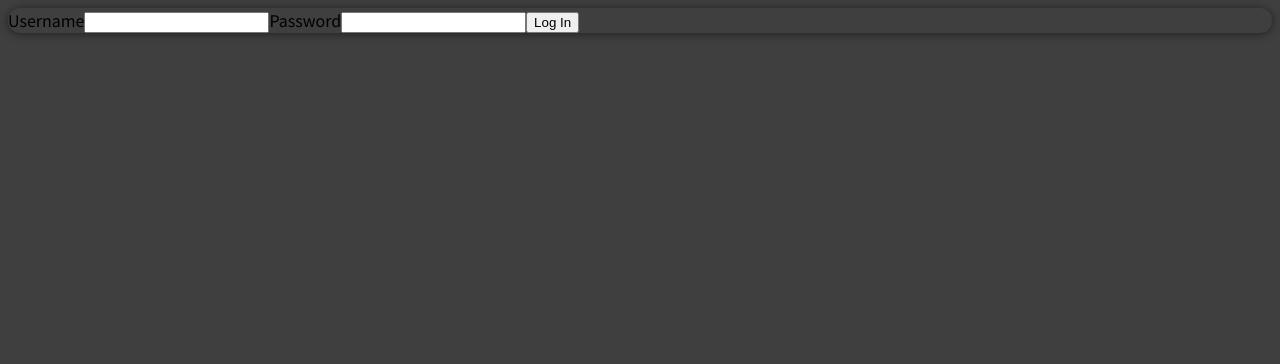
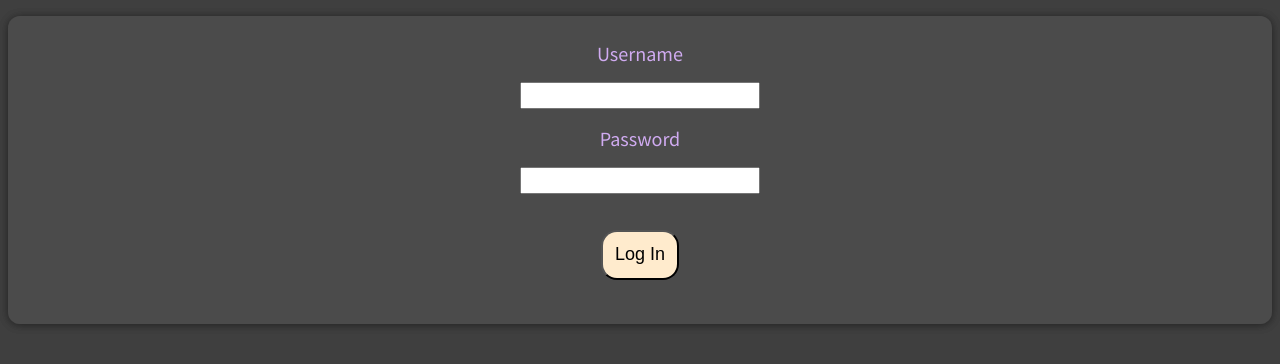
Before and after one commit to febin-99/React-App, a React (Create React App) app: page / in a window 1280 px wide. Shown: the top 364 px of the page. Built offline with nearby package versions, Linux system fonts and the light colour scheme.

Commit message:
improved authentication and minor style updates

```diff
--- a/src/App.js
+++ b/src/App.js
@@ -7,8 +7,11 @@ function App() {
   const logInHandler = (status) => {
     setLogStatus(status);
   };
-  let login = <Login onLogIn={logInHandler} />;
-  let tracker = <ExpenseTracker />;
+  const logOutHandler = () => {
+    setLogStatus(false);
+  };
+  let login = <Login onLogIn={logInHandler} onLogOut={logOutHandler} />;
+  let tracker = <ExpenseTracker onLogOut={logOutHandler} />;
   return <div>{logStatus ? tracker : login}</div>;
 }
 
--- /dev/null
+++ b/src/components/Authentication/LoginFailed.css
@@ -0,0 +1,3 @@
+.login-failed {
+    color: azure;
+}
--- a/src/components/Authentication/LoginFailed.js
+++ b/src/components/Authentication/LoginFailed.js
@@ -1,4 +1,5 @@
 import Card from "../UI/Card";
+import './LoginFailed.css';
 
 const LoginFailed = (props) => {
   const clickHandler = () => {
@@ -7,7 +8,7 @@ const LoginFailed = (props) => {
 
   return (
     <Card>
-      <h2>Login failed</h2> <button onClick={clickHandler}>Try Again</button>
+      <h2 className='login-failed'>Login failed</h2> <button onClick={clickHandler}>Try Again</button>
     </Card>
   );
 };
--- /dev/null
+++ b/src/components/Authentication/LoginForm.css
@@ -0,0 +1,29 @@
+.field{
+    display: flex;
+    flex-direction: column;
+    margin: 1rem auto;
+    text-align: center;
+    font-size: large;
+    color: rgb(208, 171, 241);
+}
+
+
+form {
+    /* display: list-item; */
+  /* justify-content: space-between; */
+  align-items: center;
+  /* box-shadow: 0 2px 8px rgba(0, 0, 0, 0.25); */
+  padding: 0.5rem;
+  margin: 1rem 0;
+  border-radius: 12px;
+  background-color: #4b4b4b;
+}
+
+button {
+    display: block;
+    margin: 2em auto;
+    padding:1%;
+    font-size: large;
+    border-radius: 1rem;
+    background-color: blanchedalmond;
+}
--- a/src/components/Authentication/LoginForm.js
+++ b/src/components/Authentication/LoginForm.js
@@ -1,4 +1,5 @@
 import Card from "../UI/Card";
+import './LoginForm.css';
 
 const LoginForm = (props) => {
   const credentials = { username: "", password: "" };
@@ -22,10 +23,10 @@ const LoginForm = (props) => {
   return (
     <Card>
       <form onSubmit={submitHandler}>
-        <label>Username</label>
-        <input type="text" onChange={usernameHandler} />
-        <label>Password</label>
-        <input type="password" onChange={passwordHandler} />
+        <label className = 'field'>Username</label>
+        <input className = 'field' type="text" onChange={usernameHandler} />
+        <label className = 'field'>Password</label>
+        <input className = 'field' type="password" onChange={passwordHandler} />
         <button type="submit">Log In</button>
       </form>
     </Card>
--- /dev/null
+++ b/src/components/Expenses/ExpenseTracker.css
@@ -0,0 +1,4 @@
+.logout-button {
+    display: flex;
+    flex-direction: row-reverse;
+}
--- a/src/components/Expenses/ExpenseTracker.js
+++ b/src/components/Expenses/ExpenseTracker.js
@@ -1,9 +1,9 @@
 import { useState } from "react";
 import Expenses from "./Expenses";
 import NewExpense from "../NewExpense/NewExpense";
+import './ExpenseTracker.css';
 
-
-const ExpenseTracker = () => {
+const ExpenseTracker = (props) => {
   const expense = [
     {
       id: "e1",
@@ -37,8 +37,15 @@ const ExpenseTracker = () => {
     setNewExpenses(expenseChanged);
   };
 
+  const logOutHandler = () => {
+    props.onLogOut();
+  };
+
   return (
     <div>
+      <div>
+        <button className = 'logout-button' onClick={logOutHandler}>Log Out</button>
+      </div>
       <NewExpense onAddExpense={addExpenseHandler} />
       <div>
         <Expenses exp={newExpenses} onDelete={deleteHandler} />
```
Lines whose indentation alone changed are shown as unchanged.
